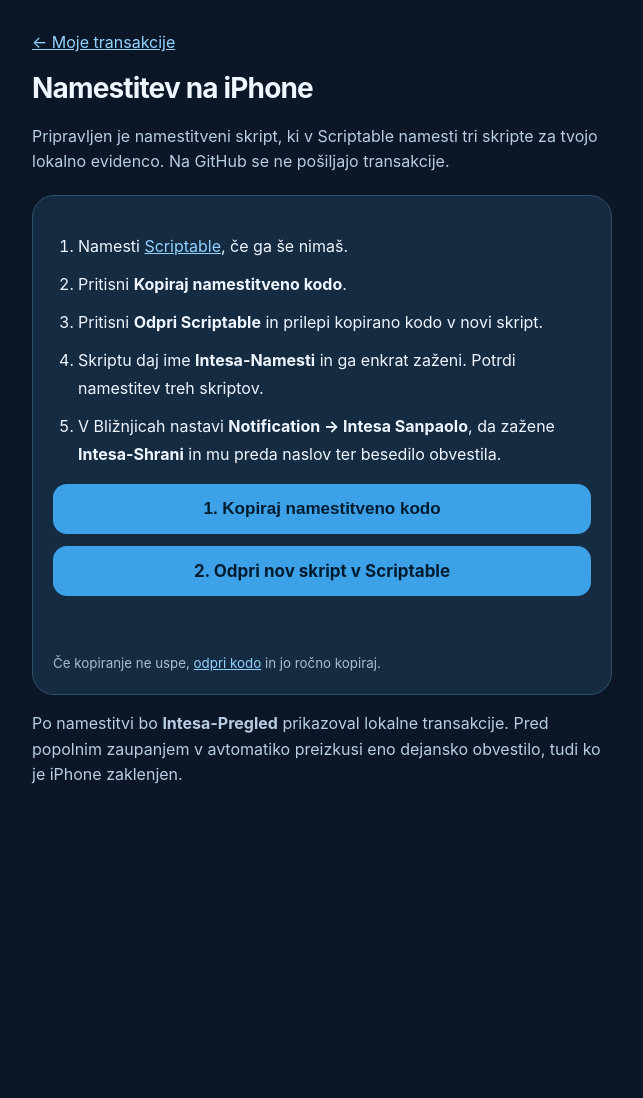
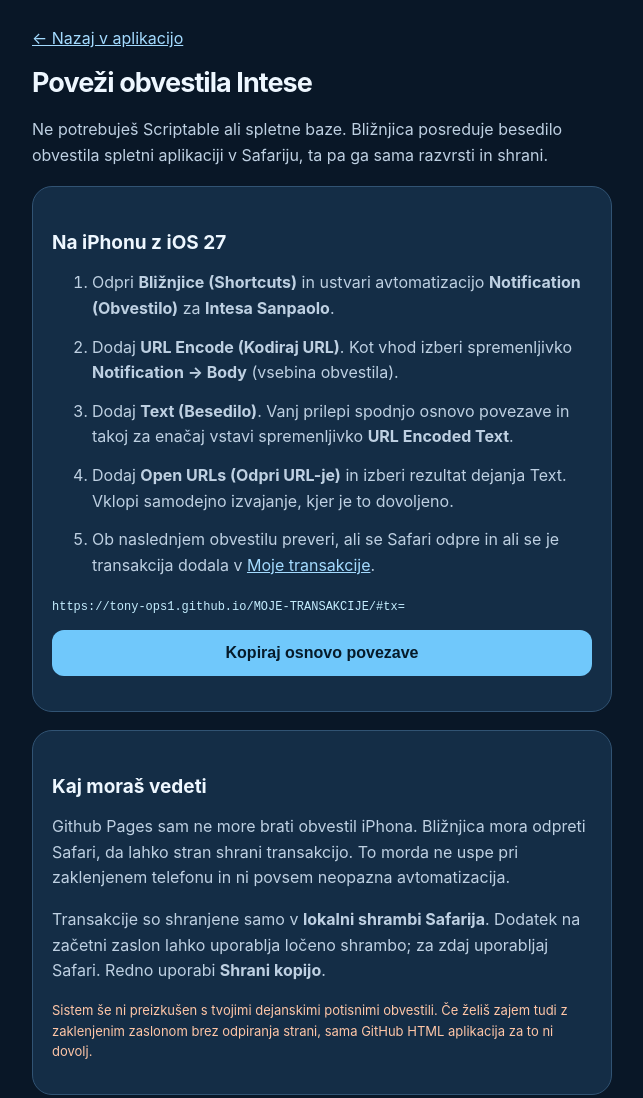
Before and after one commit to Tony-ops1/MOJE-TRANSAKCIJE, a plain HTML site: page namesti.html in a window 1280 px wide. Shown: the whole page, without its empty margins (318-961 px from the left). Before the commit the page ends 836 px from the top, so only its background shows below. Drawn offline with Linux system fonts and the light colour scheme.

Commit message:
Poenostavi namestitev: samo HTML in Applove Bližnjice brez Scriptable

```diff
--- a/namesti.html
+++ b/namesti.html
@@ -1,46 +1,13 @@
-<!doctype html>
-<html lang="sl"><head><meta charset="utf-8"><meta name="viewport" content="width=device-width, initial-scale=1">
-<meta name="theme-color" content="#0b1727"><meta http-equiv="Content-Security-Policy" content="default-src 'none'; connect-src https://raw.githubusercontent.com; script-src 'unsafe-inline'; style-src 'unsafe-inline'; base-uri 'none'; form-action 'none'">
-<title>Namesti – Moje transakcije</title>
-<style>body{font-family:-apple-system,system-ui,sans-serif;background:#0b1727;color:#eff6ff;margin:0;padding:32px 18px}main{max-width:580px;margin:auto}a{color:#93d3ff}h1{font-size:28px;letter-spacing:-.03em}p{line-height:1.6;color:#b8cde3}ol{padding-left:25px;line-height:1.75}li{margin:10px 0}.card{border:1px solid #30516a;border-radius:22px;padding:20px;background:#152b42;margin-top:20px}button,.button{display:block;width:100%;box-sizing:border-box;text-align:center;padding:15px 12px;border:0;border-radius:14px;font-size:17px;font-weight:700;background:#3da1e8;color:#001c30;text-decoration:none;cursor:pointer;margin:12px 0}#status{min-height:24px;color:#b7e7bb}small{color:#a9bdcf;line-height:1.6}</style>
-</head><body><main>
-<a href="./">← Moje transakcije</a><h1>Namestitev na iPhone</h1>
-<p>Pripravljen je namestitveni skript, ki v Scriptable namesti tri skripte za tvojo lokalno evidenco. Na GitHub se ne pošiljajo transakcije.</p>
-<div class="card">
-<ol>
-<li>Namesti <a href="https://apps.apple.com/app/scriptable/id1405459188">Scriptable</a>, če ga še nimaš.</li>
-<li>Pritisni <b>Kopiraj namestitveno kodo</b>.</li>
-<li>Pritisni <b>Odpri Scriptable</b> in prilepi kopirano kodo v novi skript.</li>
-<li>Skriptu daj ime <b>Intesa-Namesti</b> in ga enkrat zaženi. Potrdi namestitev treh skriptov.</li>
-<li>V Bližnjicah nastavi <b>Notification → Intesa Sanpaolo</b>, da zažene <b>Intesa-Shrani</b> in mu preda naslov ter besedilo obvestila.</li>
-</ol>
-<button id="copy">1. Kopiraj namestitveno kodo</button>
-<a class="button" href="scriptable:///add">2. Odpri nov skript v Scriptable</a>
-<p id="status" aria-live="polite"></p>
-<small>Če kopiranje ne uspe, <a href="https://raw.githubusercontent.com/Tony-ops1/MOJE-TRANSAKCIJE/main/scriptable/Intesa-Namesti.js">odpri kodo</a> in jo ročno kopiraj.</small>
-</div>
-<p>Po namestitvi bo <b>Intesa-Pregled</b> prikazoval lokalne transakcije. Pred popolnim zaupanjem v avtomatiko preizkusi eno dejansko obvestilo, tudi ko je iPhone zaklenjen.</p>
-<script>
-const button=document.getElementById("copy");
-const status=document.getElementById("status");
-let preparedCode="";
-button.disabled=true;
-button.textContent="Pripravljam kodo …";
-fetch("https://raw.githubusercontent.com/Tony-ops1/MOJE-TRANSAKCIJE/main/scriptable/Intesa-Namesti.js",{cache:"no-store"})
-.then(r=>{if(!r.ok)throw new Error("HTTP "+r.status);return r.text()})
-.then(code=>{
-  if(!code.includes("const names=[")||code.length<400)throw new Error("Nepričakovana koda");
-  preparedCode=code;button.disabled=false;
-  button.textContent="1. Kopiraj namestitveno kodo";
-}).catch(()=>{
-  button.textContent="Kodo odpri prek spodnje povezave";
-  status.textContent="Samodejni prenos ni uspel. Spodaj je povezava za ročno kopiranje.";
-});
-button.addEventListener("click",()=>{
-  if(!preparedCode)return;
-  navigator.clipboard.writeText(preparedCode)
-    .then(()=>{status.textContent="Kopirano! Zdaj odpri Scriptable, prilepi kodo in zaženi namestitev."})
-    .catch(()=>{status.textContent="Kopiranje ni uspelo. Uporabi spodnjo povezavo za ročno kopiranje."});
-});
-</script>
+<!doctype html><html lang="sl"><head><meta charset="utf-8"><meta name="viewport" content="width=device-width,initial-scale=1"><meta name="theme-color" content="#091727"><meta http-equiv="Content-Security-Policy" content="default-src 'none'; style-src 'unsafe-inline'; script-src 'unsafe-inline'; img-src data:; connect-src 'none'; base-uri 'none'; form-action 'none'"><title>Poveži obvestila – Moje transakcije</title><style>body{font-family:-apple-system,system-ui,sans-serif;background:#091727;color:#eef7ff;margin:0;padding:28px 17px}main{max-width:580px;margin:auto}a{color:#a4dbff}h1{font-size:27px;letter-spacing:-.035em}h2{font-size:19px;margin-top:25px}p,li{color:#bed0e2;line-height:1.6}li{margin:13px 0}.panel{border:1px solid #315373;background:#142d46;border-radius:20px;padding:19px;margin:18px 0}button{font-size:16px;border-radius:12px;padding:14px;border:0;color:#061b2a;background:#70c8fb;font-weight:700;width:100%}code{font-size:12px;color:#c5eeff;overflow-wrap:anywhere}.warn{font-size:13px;color:#ffc6a7}.small{font-size:12px;color:#a5bcd0}</style></head><body><main>
+<a href="./">← Nazaj v aplikacijo</a><h1>Poveži obvestila Intese</h1>
+<p>Ne potrebuješ Scriptable ali spletne baze. Bližnjica posreduje besedilo obvestila spletni aplikaciji v Safariju, ta pa ga sama razvrsti in shrani.</p>
+<div class="panel"><h2>Na iPhonu z iOS 27</h2><ol>
+<li>Odpri <strong>Bližnjice (Shortcuts)</strong> in ustvari avtomatizacijo <b>Notification (Obvestilo)</b> za <b>Intesa Sanpaolo</b>.</li>
+<li>Dodaj <b>URL Encode (Kodiraj URL)</b>. Kot vhod izberi spremenljivko <b>Notification → Body</b> (vsebina obvestila).</li>
+<li>Dodaj <b>Text (Besedilo)</b>. Vanj prilepi spodnjo osnovo povezave in takoj za enačaj vstavi spremenljivko <b>URL Encoded Text</b>.</li>
+<li>Dodaj <b>Open URLs (Odpri URL-je)</b> in izberi rezultat dejanja Text. Vklopi samodejno izvajanje, kjer je to dovoljeno.</li>
+<li>Ob naslednjem obvestilu preveri, ali se Safari odpre in ali se je transakcija dodala v <a href="./">Moje transakcije</a>.</li>
+</ol><code id="link">https://tony-ops1.github.io/MOJE-TRANSAKCIJE/#tx=</code><p><button id="copy">Kopiraj osnovo povezave</button></p><p id="feedback" class="small"></p></div>
+<div class="panel"><h2>Kaj moraš vedeti</h2><p>Github Pages sam ne more brati obvestil iPhona. Bližnjica mora odpreti Safari, da lahko stran shrani transakcijo. To morda ne uspe pri zaklenjenem telefonu in ni povsem neopazna avtomatizacija.</p><p>Transakcije so shranjene samo v <b>lokalni shrambi Safarija</b>. Dodatek na začetni zaslon lahko uporablja ločeno shrambo; za zdaj uporabljaj Safari. Redno uporabi <b>Shrani kopijo</b>.</p><p class="warn">Sistem še ni preizkušen s tvojimi dejanskimi potisnimi obvestili. Če želiš zajem tudi z zaklenjenim zaslonom brez odpiranja strani, sama GitHub HTML aplikacija za to ni dovolj.</p></div>
+<script>document.getElementById("copy").addEventListener("click",()=>navigator.clipboard.writeText(document.getElementById("link").textContent).then(()=>document.getElementById("feedback").textContent="Kopirano. Prilepi v dejanje Text.").catch(()=>document.getElementById("feedback").textContent="Kopiranje ni uspelo. Označi in kopiraj povezavo."));</script>
 </main></body></html>
```
